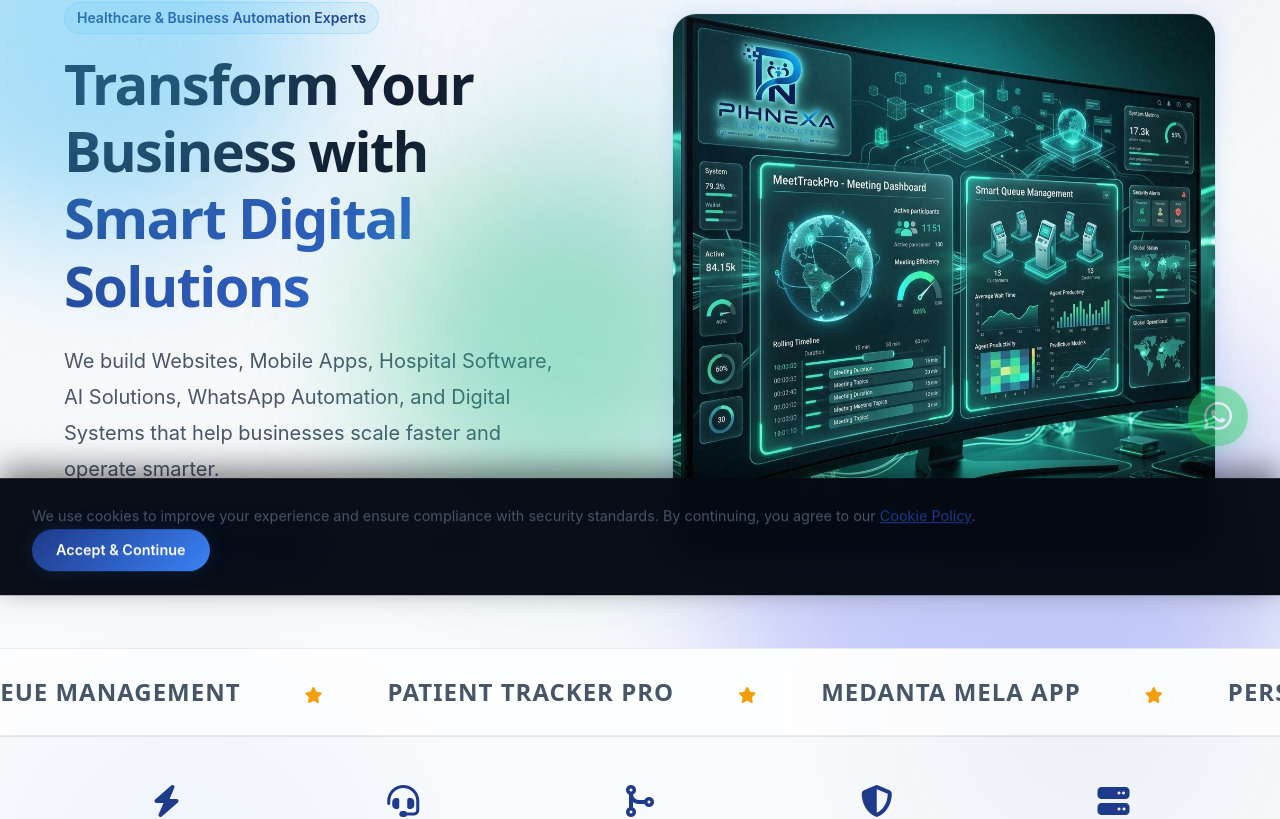
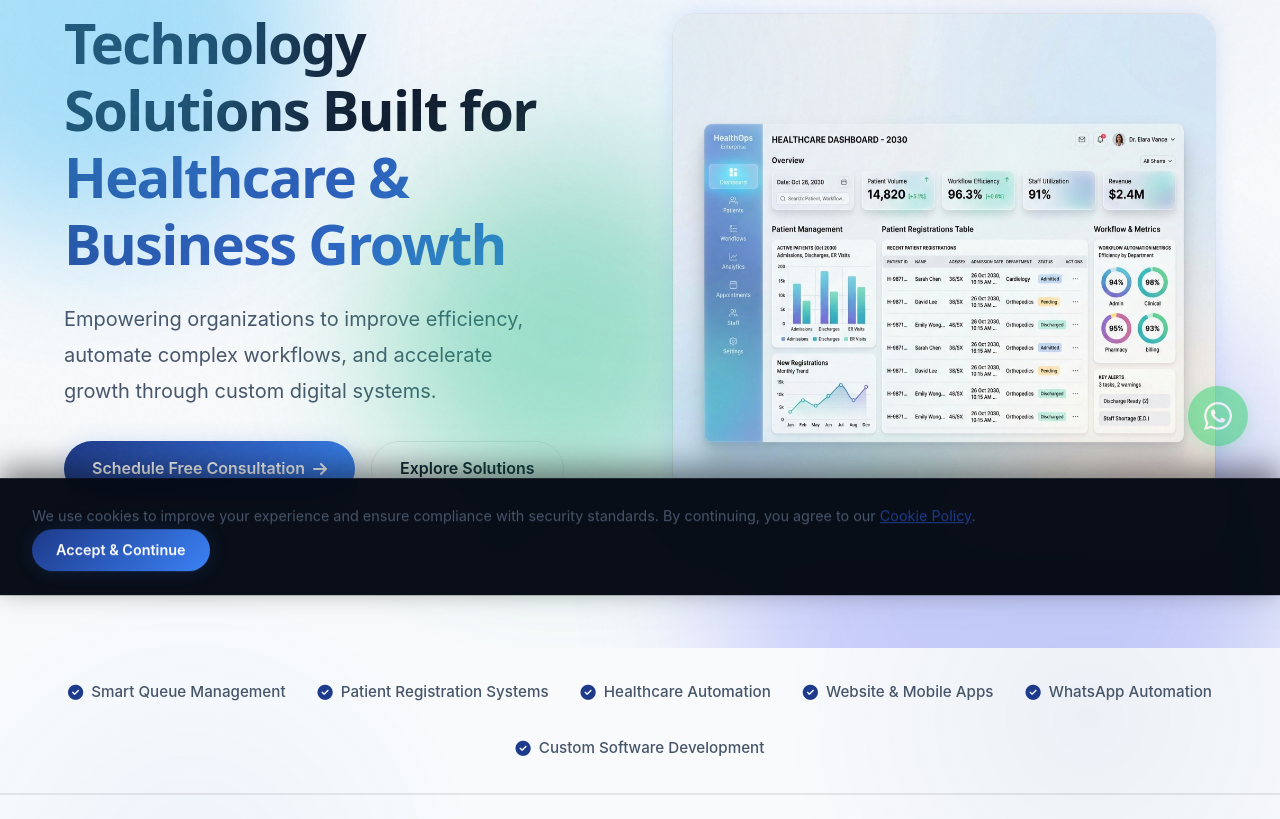
Before and after one commit to Anku9991/Ankush.AI, a Next.js app: page / in a window 1280 px wide. Shown: the part 322-1141 px from the top of the page. Built offline with nearby package versions, Linux system fonts and the light colour scheme.

Commit message:
Complete enterprise redesign of Hero, Trust Bar, Why Choose Us, and Trust & Credibility sections

```diff
--- a/src/app/page.tsx
+++ b/src/app/page.tsx
@@ -68,44 +68,34 @@ export default function Home() {
         </div>
         <div className="container hero-grid">
             <div className="hero-content">
-                <div className="badge">Healthcare & Business Automation Experts</div>
-                <h1>Transform Your Business with <span className="gradient-text">Smart Digital Solutions</span></h1>
-                <p>We build Websites, Mobile Apps, Hospital Software, AI Solutions, WhatsApp Automation, and Digital Systems that help businesses scale faster and operate smarter.</p>
+                <div className="badge">Enterprise-Grade Digital Transformation</div>
+                <h1>Technology Solutions Built for <span className="gradient-text">Healthcare & Business Growth</span></h1>
+                <p>Empowering organizations to improve efficiency, automate complex workflows, and accelerate growth through custom digital systems.</p>
                 <div className="hero-ctas">
-                    <a href="#contact" className="btn btn-primary">Book Free Consultation <i className="fa-solid fa-arrow-right"></i></a>
-                    <a href="#projects" className="btn btn-secondary">View Our Work</a>
+                    <a href="#contact" className="btn btn-primary">Schedule Free Consultation <i className="fa-solid fa-arrow-right"></i></a>
+                    <a href="#projects" className="btn btn-secondary">Explore Solutions</a>
                 </div>
+                <p className="trust-statement" style={{"marginTop":"2rem","fontSize":"0.95rem","color":"var(--text-muted)","display":"flex","alignItems":"center","gap":"0.5rem"}}>
+                    <i className="fa-solid fa-shield-halved" style={{"color":"var(--accent-primary)"}}></i> Trusted technology partner for healthcare providers, startups, and growing businesses.
+                </p>
             </div>
             <div className="hero-visual">
-                {/*  Premium Abstract Illustration via Unsplash  */}
-                <img src="/assets/hero-image.png" alt="Digital Solutions Dashboard" className="hero-image" />
+                <img src="/assets/saas-dashboard.png" alt="Premium Healthcare SaaS Dashboard" className="hero-image" />
             </div>
         </div>
     </header>
 
-    {/*  CLIENT & PROJECT MARQUEE  */}
-    <div className="marquee-container">
-        <div className="marquee-content">
-            <span className="marquee-item">MEETTRACK PRO</span>
-            <span className="marquee-item"><i className="fa-solid fa-star" style={{"color":"var(--accent-warning)","fontSize":"1rem"}}></i></span>
-            <span className="marquee-item">SMART QUEUE MANAGEMENT</span>
-            <span className="marquee-item"><i className="fa-solid fa-star" style={{"color":"var(--accent-warning)","fontSize":"1rem"}}></i></span>
-            <span className="marquee-item">PATIENT TRACKER PRO</span>
-            <span className="marquee-item"><i className="fa-solid fa-star" style={{"color":"var(--accent-warning)","fontSize":"1rem"}}></i></span>
-            <span className="marquee-item">MEDANTA MELA APP</span>
-            <span className="marquee-item"><i className="fa-solid fa-star" style={{"color":"var(--accent-warning)","fontSize":"1rem"}}></i></span>
-            <span className="marquee-item">PERSONAL PORTFOLIOS</span>
-            {/*  Duplicate for infinite scroll effect  */}
-            <span className="marquee-item"><i className="fa-solid fa-star" style={{"color":"var(--accent-warning)","fontSize":"1rem"}}></i></span>
-            <span className="marquee-item">MEETTRACK PRO</span>
-            <span className="marquee-item"><i className="fa-solid fa-star" style={{"color":"var(--accent-warning)","fontSize":"1rem"}}></i></span>
-            <span className="marquee-item">SMART QUEUE MANAGEMENT</span>
-            <span className="marquee-item"><i className="fa-solid fa-star" style={{"color":"var(--accent-warning)","fontSize":"1rem"}}></i></span>
-            <span className="marquee-item">PATIENT TRACKER PRO</span>
-            <span className="marquee-item"><i className="fa-solid fa-star" style={{"color":"var(--accent-warning)","fontSize":"1rem"}}></i></span>
-            <span className="marquee-item">MEDANTA MELA APP</span>
-            <span className="marquee-item"><i className="fa-solid fa-star" style={{"color":"var(--accent-warning)","fontSize":"1rem"}}></i></span>
-            <span className="marquee-item">PERSONAL PORTFOLIOS</span>
+    {/*  TRUST BAR  */}
+    <div className="trust-bar" style={{"padding":"2rem 0","borderBottom":"1px solid var(--border-light)","background":"rgba(255,255,255,0.02)"}}>
+        <div className="container">
+            <div style={{"display":"flex","flexWrap":"wrap","justifyContent":"center","gap":"2rem","alignItems":"center","color":"var(--text-muted)","fontSize":"0.95rem","fontWeight":"500"}}>
+                <span style={{"display":"flex","alignItems":"center","gap":"0.5rem"}}><i className="fa-solid fa-circle-check" style={{"color":"var(--accent-primary)"}}></i> Smart Queue Management</span>
+                <span style={{"display":"flex","alignItems":"center","gap":"0.5rem"}}><i className="fa-solid fa-circle-check" style={{"color":"var(--accent-primary)"}}></i> Patient Registration Systems</span>
+                <span style={{"display":"flex","alignItems":"center","gap":"0.5rem"}}><i className="fa-solid fa-circle-check" style={{"color":"var(--accent-primary)"}}></i> Healthcare Automation</span>
+                <span style={{"display":"flex","alignItems":"center","gap":"0.5rem"}}><i className="fa-solid fa-circle-check" style={{"color":"var(--accent-primary)"}}></i> Website & Mobile Apps</span>
+                <span style={{"display":"flex","alignItems":"center","gap":"0.5rem"}}><i className="fa-solid fa-circle-check" style={{"color":"var(--accent-primary)"}}></i> WhatsApp Automation</span>
+                <span style={{"display":"flex","alignItems":"center","gap":"0.5rem"}}><i className="fa-solid fa-circle-check" style={{"color":"var(--accent-primary)"}}></i> Custom Software Development</span>
+            </div>
         </div>
     </div>
 
@@ -268,43 +258,72 @@ export default function Home() {
                 <div className="card glass feature-item" style={{"alignItems":"flex-start","textAlign":"left","padding":"2rem"}}>
                     <i className="fa-solid fa-notes-medical" style={{"fontSize":"2rem","color":"var(--accent-primary)","marginBottom":"1rem"}}></i>
                     <h4 style={{"fontSize":"1.2rem","marginBottom":"0.75rem"}}>Healthcare Technology Expertise</h4>
-                    <p style={{"color":"var(--text-muted)","fontSize":"0.95rem","lineHeight":"1.6"}}>We possess a profound understanding of intricate healthcare workflows, patient journeys, and specific operational hurdles, ensuring our tech naturally aligns with demanding medical environments.</p>
+                    <p style={{"color":"var(--text-muted)","fontSize":"0.95rem","lineHeight":"1.6"}}>Deep understanding of healthcare workflows and patient experience.</p>
                 </div>
                 {/* Card 2 */}
                 <div className="card glass feature-item" style={{"alignItems":"flex-start","textAlign":"left","padding":"2rem"}}>
                     <i className="fa-solid fa-hospital-user" style={{"fontSize":"2rem","color":"var(--accent-primary)","marginBottom":"1rem"}}></i>
                     <h4 style={{"fontSize":"1.2rem","marginBottom":"0.75rem"}}>Real Operational Experience</h4>
-                    <p style={{"color":"var(--text-muted)","fontSize":"0.95rem","lineHeight":"1.6"}}>Beyond standard software development, our direct hands-on experience in complex hospital operations guarantees practical, battle-tested solutions that work perfectly in the real world.</p>
+                    <p style={{"color":"var(--text-muted)","fontSize":"0.95rem","lineHeight":"1.6"}}>Built by professionals with real-world operational knowledge.</p>
                 </div>
                 {/* Card 3 */}
                 <div className="card glass feature-item" style={{"alignItems":"flex-start","textAlign":"left","padding":"2rem"}}>
                     <i className="fa-solid fa-code-branch" style={{"fontSize":"2rem","color":"var(--accent-primary)","marginBottom":"1rem"}}></i>
-                    <h4 style={{"fontSize":"1.2rem","marginBottom":"0.75rem"}}>Custom Software & Automation</h4>
-                    <p style={{"color":"var(--text-muted)","fontSize":"0.95rem","lineHeight":"1.6"}}>We reject generic templates. Every piece of software and workflow automation is meticulously engineered to solve your unique business challenges and maximize efficiency.</p>
+                    <h4 style={{"fontSize":"1.2rem","marginBottom":"0.75rem"}}>Custom Software & Automation Solutions</h4>
+                    <p style={{"color":"var(--text-muted)","fontSize":"0.95rem","lineHeight":"1.6"}}>Tailored systems designed around your business processes.</p>
                 </div>
                 {/* Card 4 */}
                 <div className="card glass feature-item" style={{"alignItems":"flex-start","textAlign":"left","padding":"2rem"}}>
                     <i className="fa-solid fa-stopwatch" style={{"fontSize":"2rem","color":"var(--accent-primary)","marginBottom":"1rem"}}></i>
                     <h4 style={{"fontSize":"1.2rem","marginBottom":"0.75rem"}}>Fast Delivery & Deployment</h4>
-                    <p style={{"color":"var(--text-muted)","fontSize":"0.95rem","lineHeight":"1.6"}}>Time is money. Our agile development methodology ensures rapid project execution and seamless deployment timelines without compromising on security or premium quality.</p>
+                    <p style={{"color":"var(--text-muted)","fontSize":"0.95rem","lineHeight":"1.6"}}>Efficient execution with clear milestones and timelines.</p>
                 </div>
                 {/* Card 5 */}
                 <div className="card glass feature-item" style={{"alignItems":"flex-start","textAlign":"left","padding":"2rem"}}>
                     <i className="fa-solid fa-headset" style={{"fontSize":"2rem","color":"var(--accent-primary)","marginBottom":"1rem"}}></i>
                     <h4 style={{"fontSize":"1.2rem","marginBottom":"0.75rem"}}>Ongoing Support & Maintenance</h4>
-                    <p style={{"color":"var(--text-muted)","fontSize":"0.95rem","lineHeight":"1.6"}}>We build long-term partnerships. Enjoy peace of mind with our dedicated post-launch technical assistance, regular security updates, and highly dependable continuous maintenance.</p>
+                    <p style={{"color":"var(--text-muted)","fontSize":"0.95rem","lineHeight":"1.6"}}>Continuous assistance after project launch.</p>
                 </div>
                 {/* Card 6 */}
                 <div className="card glass feature-item" style={{"alignItems":"flex-start","textAlign":"left","padding":"2rem"}}>
                     <i className="fa-solid fa-comments" style={{"fontSize":"2rem","color":"var(--accent-primary)","marginBottom":"1rem"}}></i>
-                    <h4 style={{"fontSize":"1.2rem","marginBottom":"0.75rem"}}>Transparent Communication</h4>
-                    <p style={{"color":"var(--text-muted)","fontSize":"0.95rem","lineHeight":"1.6"}}>Stay informed every step of the way. We provide absolute clarity with detailed milestone tracking, honest progress updates, and exceptionally transparent project management.</p>
+                    <h4 style={{"fontSize":"1.2rem","marginBottom":"0.75rem"}}>Transparent Communication & Project Tracking</h4>
+                    <p style={{"color":"var(--text-muted)","fontSize":"0.95rem","lineHeight":"1.6"}}>Regular updates and complete visibility throughout development.</p>
                 </div>
                 {/* Card 7 */}
                 <div className="card glass feature-item" style={{"alignItems":"flex-start","textAlign":"left","padding":"2rem"}}>
                     <i className="fa-solid fa-server" style={{"fontSize":"2rem","color":"var(--accent-primary)","marginBottom":"1rem"}}></i>
-                    <h4 style={{"fontSize":"1.2rem","marginBottom":"0.75rem"}}>Scalable & Future-Ready</h4>
-                    <p style={{"color":"var(--text-muted)","fontSize":"0.95rem","lineHeight":"1.6"}}>We design enterprise architecture that grows with you. Our robust, scalable systems ensure your technology remains reliable and cutting-edge as your organization expands.</p>
+                    <h4 style={{"fontSize":"1.2rem","marginBottom":"0.75rem"}}>Scalable & Future-Ready Solutions</h4>
+                    <p style={{"color":"var(--text-muted)","fontSize":"0.95rem","lineHeight":"1.6"}}>We design enterprise architecture that grows with your organization.</p>
+                </div>
+            </div>
+        </div>
+    </section>
+
+    {/*  4.1 TRUST & CREDIBILITY  */}
+    <section id="trust" style={{"padding":"5rem 0"}}>
+        <div className="container">
+            <div style={{"textAlign":"center","marginBottom":"3rem"}}>
+                <h2 className="section-title">Built for Reliability. <span className="gradient-text">Designed for Growth.</span></h2>
+                <p className="section-subtitle" style={{"maxWidth":"700px","margin":"0 auto"}}>We focus on engineering quality and scalable architecture, ensuring your business stays ahead without compromising on performance.</p>
+            </div>
+
+            <div style={{"display":"grid","gridTemplateColumns":"repeat(auto-fit, minmax(250px, 1fr))","gap":"1.5rem","maxWidth":"1000px","margin":"0 auto"}}>
+                <div className="card glass" style={{"padding":"2rem","textAlign":"center"}}>
+                    <i className="fa-solid fa-medal" style={{"fontSize":"2.5rem","color":"var(--accent-primary)","marginBottom":"1rem"}}></i>
+                    <h4 style={{"fontSize":"1.1rem"}}>Quality-Focused Development</h4>
+                </div>
+                <div className="card glass" style={{"padding":"2rem","textAlign":"center"}}>
+                    <i className="fa-solid fa-cubes" style={{"fontSize":"2.5rem","color":"var(--accent-primary)","marginBottom":"1rem"}}></i>
+                    <h4 style={{"fontSize":"1.1rem"}}>Scalable Architecture</h4>
+                </div>
+                <div className="card glass" style={{"padding":"2rem","textAlign":"center"}}>
+                    <i className="fa-solid fa-briefcase" style={{"fontSize":"2.5rem","color":"var(--accent-primary)","marginBottom":"1rem"}}></i>
+                    <h4 style={{"fontSize":"1.1rem"}}>Business-Centric Approach</h4>
+                </div>
+                <div className="card glass" style={{"padding":"2rem","textAlign":"center"}}>
+                    <i className="fa-solid fa-handshake" style={{"fontSize":"2.5rem","color":"var(--accent-primary)","marginBottom":"1rem"}}></i>
+                    <h4 style={{"fontSize":"1.1rem"}}>Long-Term Support</h4>
                 </div>
             </div>
         </div>
```
Also changed, not shown: public/assets/saas-dashboard.png (added).
